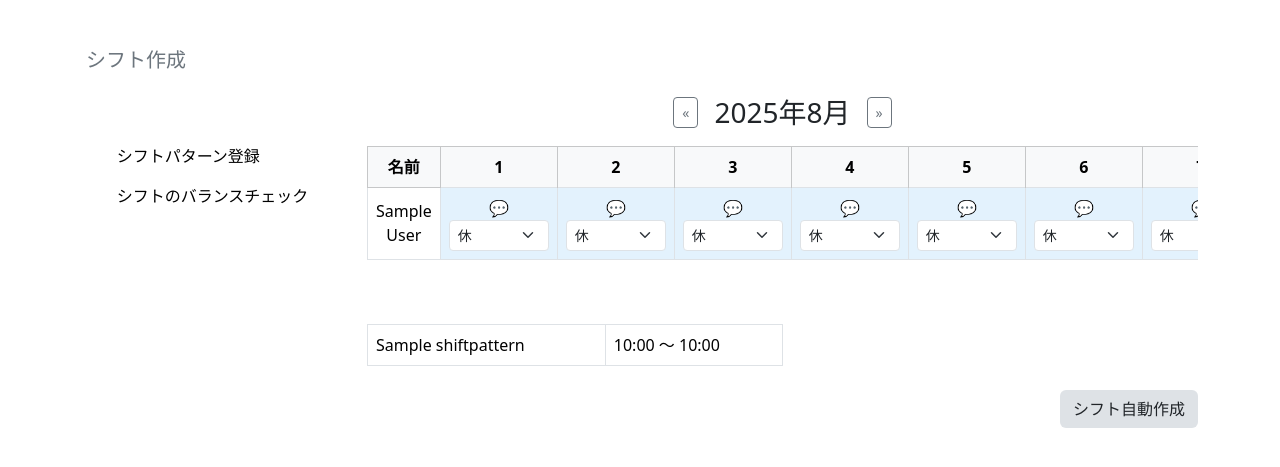
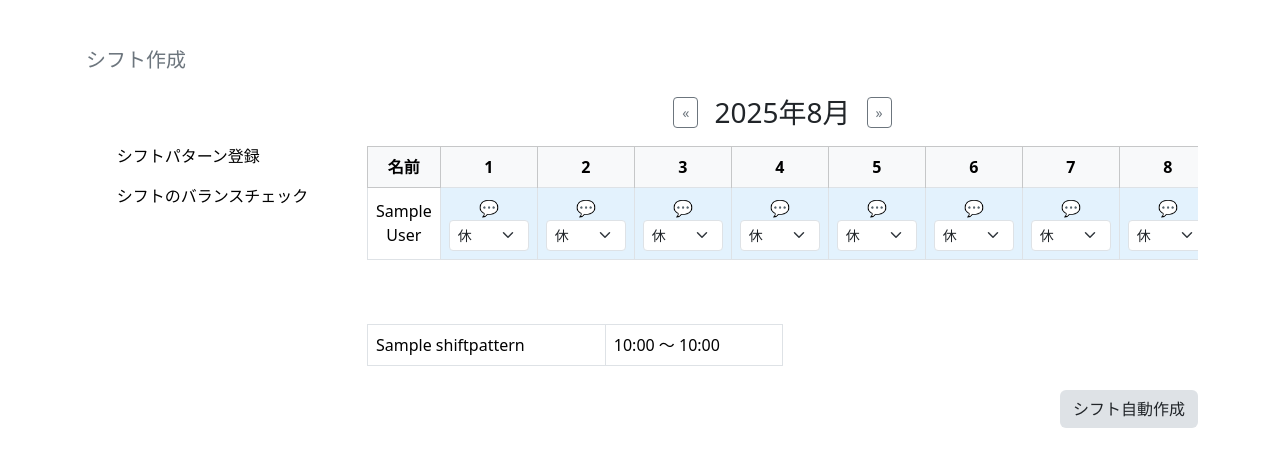
Before and after one commit to SatoAkie/Shift-Pilot, a Django app: page /shift_pilot/shifts/create/ in a window 1280 px wide. Shown: the part 62-529 px from the top of the page. Run offline with Django 5.2, Linux system fonts and the light colour scheme; a user stored in the database is signed in; tables that the repository leaves empty hold one stand-in row (values such as "Sample post").

Commit message:
シフト作成画面のテンプレートを修正した

```diff
--- a/templates/shifts/shift_create.html
+++ b/templates/shifts/shift_create.html
@@ -100,7 +100,7 @@
                             {% if us.shift is None and us.is_error %} border-danger
                             {% elif us.shift is None %} text-secondary
                             {% endif %}"
-                          style="min-width: 100px;"
+                          style="min-width: 80px;"
                           data-user-id="{{ user.id }}"
                           data-date="{{ day|date:'Y-m-d'}}"
                           data-shift-id="{{ us.shift.id|default:'' }}">
```
